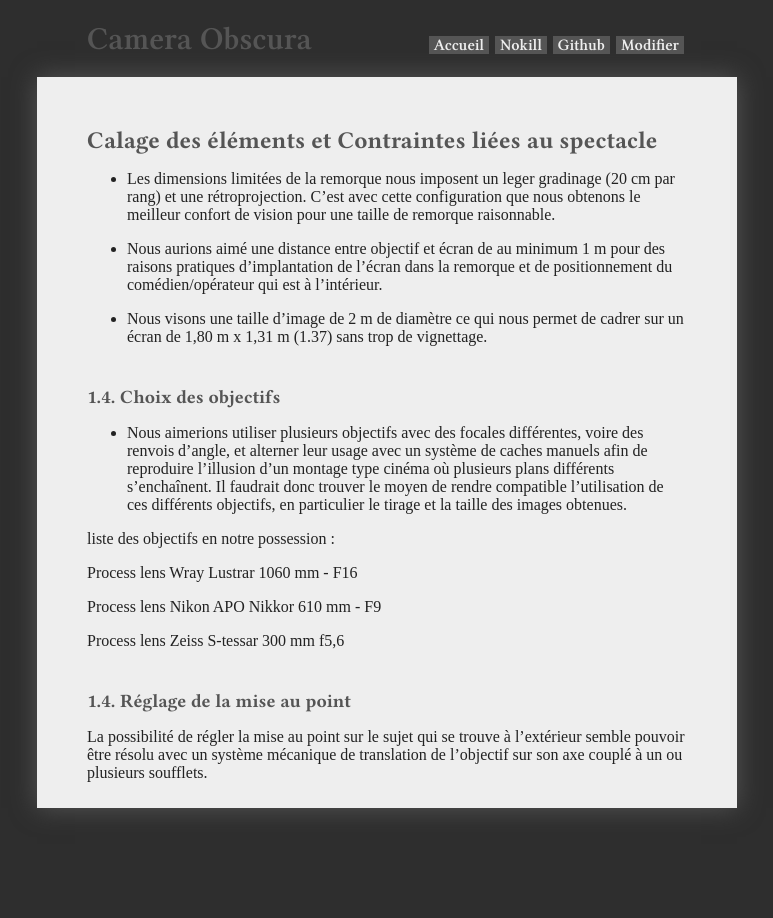
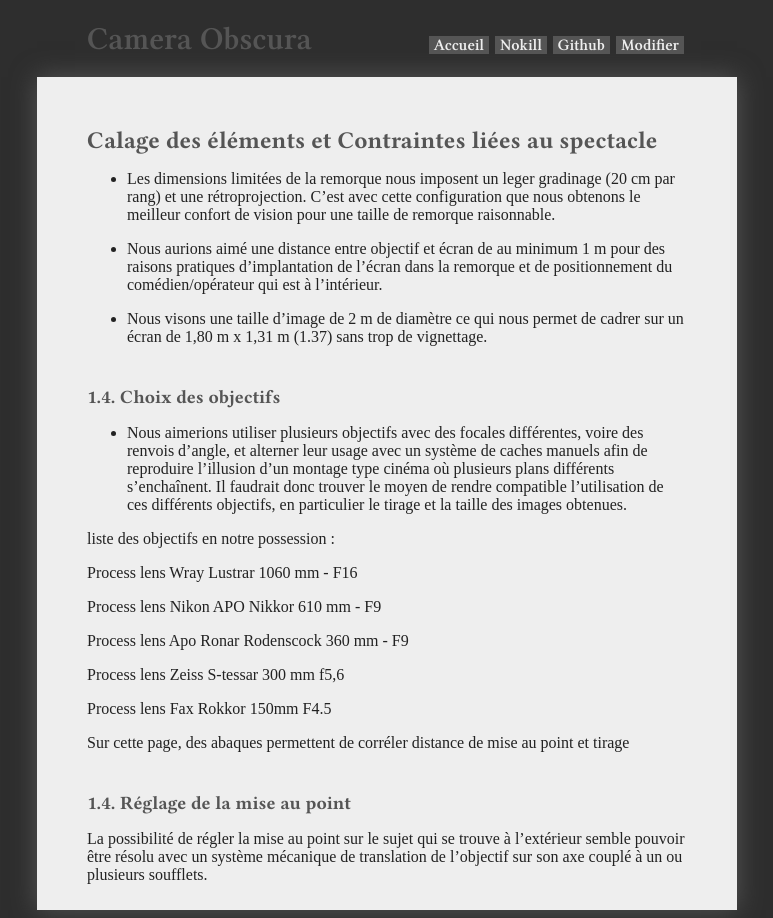
Before and after one commit to virginienokill/camera-obscura, a Jekyll site: the page built from contenu/technique/calage.md, in a window 1280 px wide. Shown: the whole page, without its empty margins (253-1026 px from the left). Built offline with Jekyll 4.4.1, drawn with Linux system fonts in a browser that asks for light colours; nearby versions of some CDN libraries; some web fonts are replaced; our own code applies the rules of GitHub Pages for plain Markdown files; a script that is not in the unit is left out; the repository's description, which GitHub fills in, is left out.

Commit message:
Update calage.md

```diff
--- a/contenu/technique/calage.md
+++ b/contenu/technique/calage.md
@@ -16,10 +16,13 @@
 
 Process lens Nikon APO Nikkor 610 mm - F9
 
+Process lens Apo Ronar Rodenscock 360 mm - F9
+
 Process lens Zeiss S-tessar 300 mm f5,6
 
+Process lens 	Fax Rokkor 150mm F4.5
 
-
+Sur cette page, des abaques permettent de corréler distance de mise au point et tirage
 ### 1.4. Réglage de la mise au point
 
 La possibilité de régler la mise au point sur le sujet qui se trouve à l’extérieur semble pouvoir être résolu avec un système mécanique de translation de l’objectif sur son axe couplé à un ou plusieurs soufflets.
```
